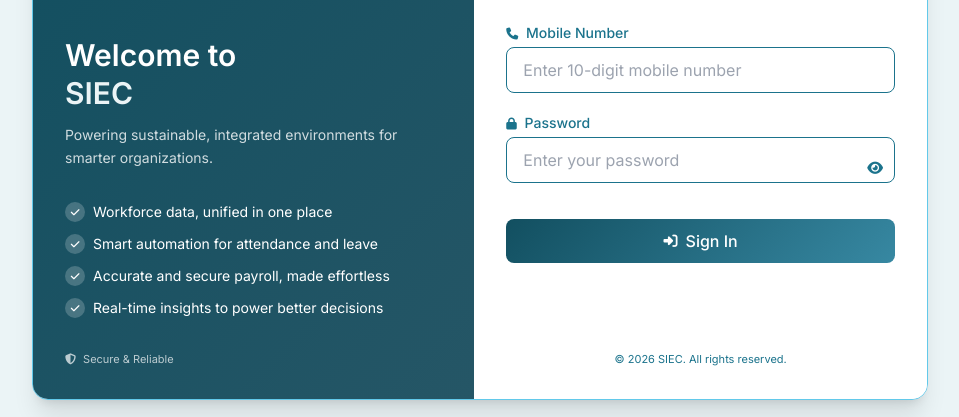
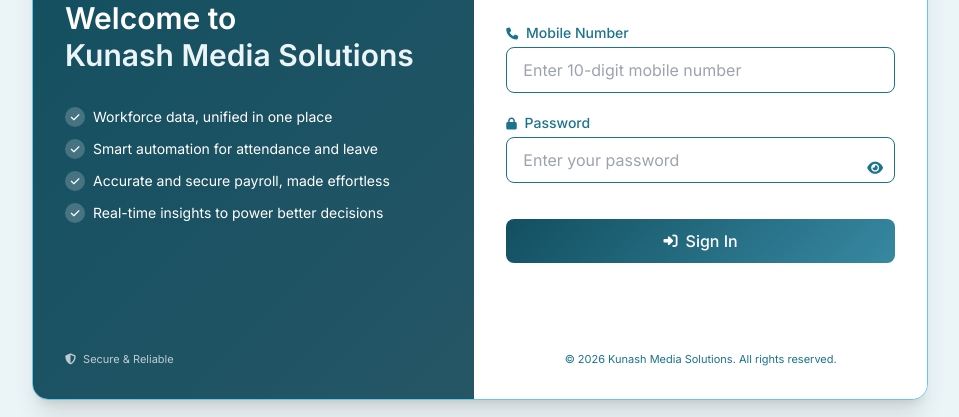
Before and after one commit to PranjalPrasad/Enhanced_HRMS_Admin, a website: page index.html in a window 1280 px wide. Shown: the part 253-670 px from the top of the page, without its empty margins (160-1119 px from the left). Drawn offline with nearby package versions, Linux system fonts and the light colour scheme.

Commit message:
updated1

```diff
--- a/index.html
+++ b/index.html
@@ -128,8 +128,8 @@
                             </div>
                             <div class="space-y-3">
                                 <h1 class="text-3xl font-semibold leading-tight">Welcome to<br><span
-                                        style="color: #EBF4F6;">SIEC</span></h1>
-                                <p class="text-sm leading-relaxed text-white/80">Powering sustainable, integrated environments for smarter organizations.</p>
+                                        style="color: #EBF4F6;">Kunash Media Solutions</span></h1>
+                                <!-- <p class="text-sm leading-relaxed text-white/80">Powering sustainable, integrated environments for smarter organizations.</p> -->
                             </div>
 
                             <div class="mt-8 space-y-3">
@@ -202,7 +202,7 @@
                                     class="fas fa-sign-in-alt text-sm"></i><span>Sign In</span></button>
 
                             <div class="text-center pt-3">
-                                <p class="text-[11px] mt-14" style="color: #1B738C;">© 2026 SIEC. All rights
+                                <p class="text-[11px] mt-14" style="color: #1B738C;">© 2026 Kunash Media Solutions. All rights
                                     reserved.</p>
                             </div>
                         </form>
```
Also changed, not shown: assets/images/logo.png.
